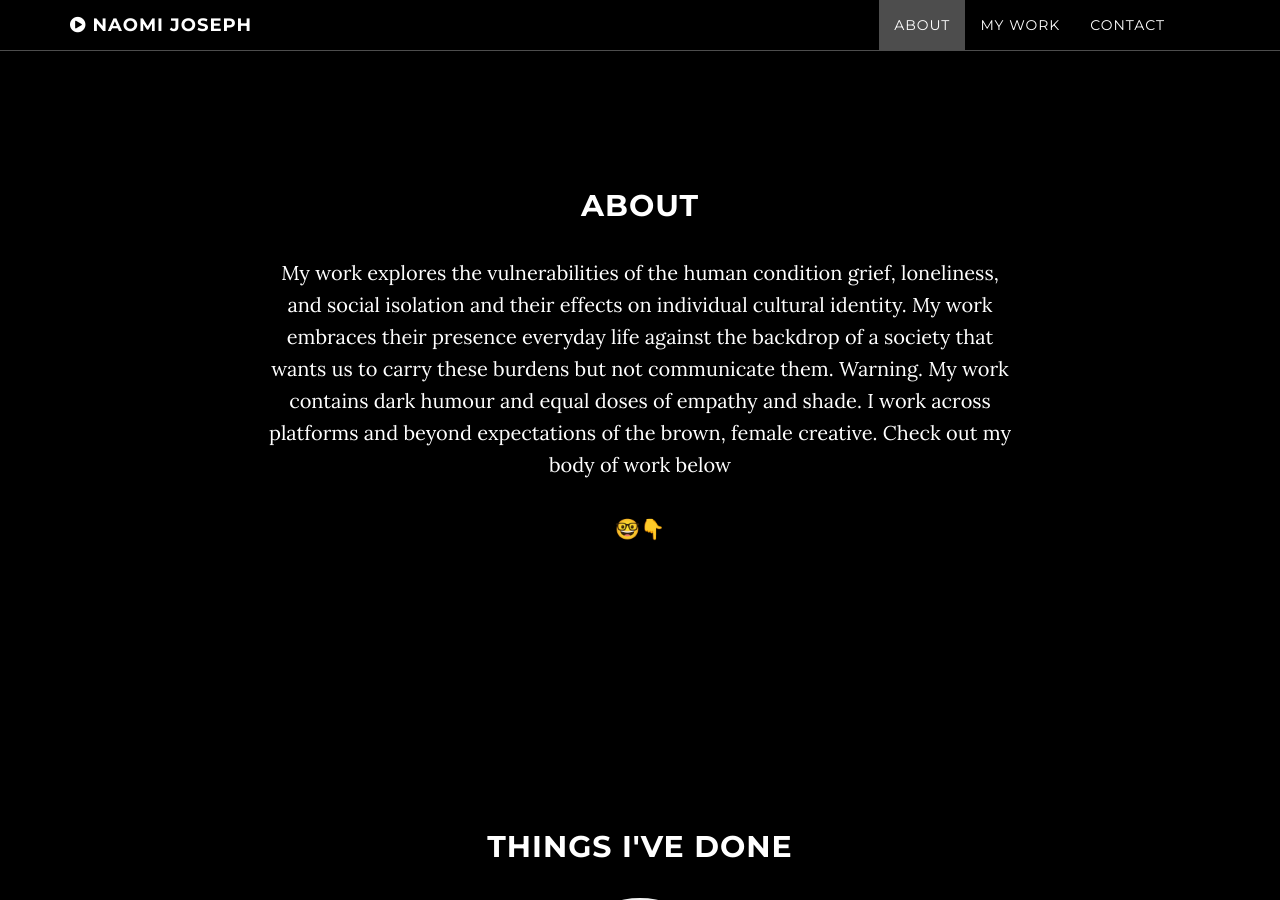
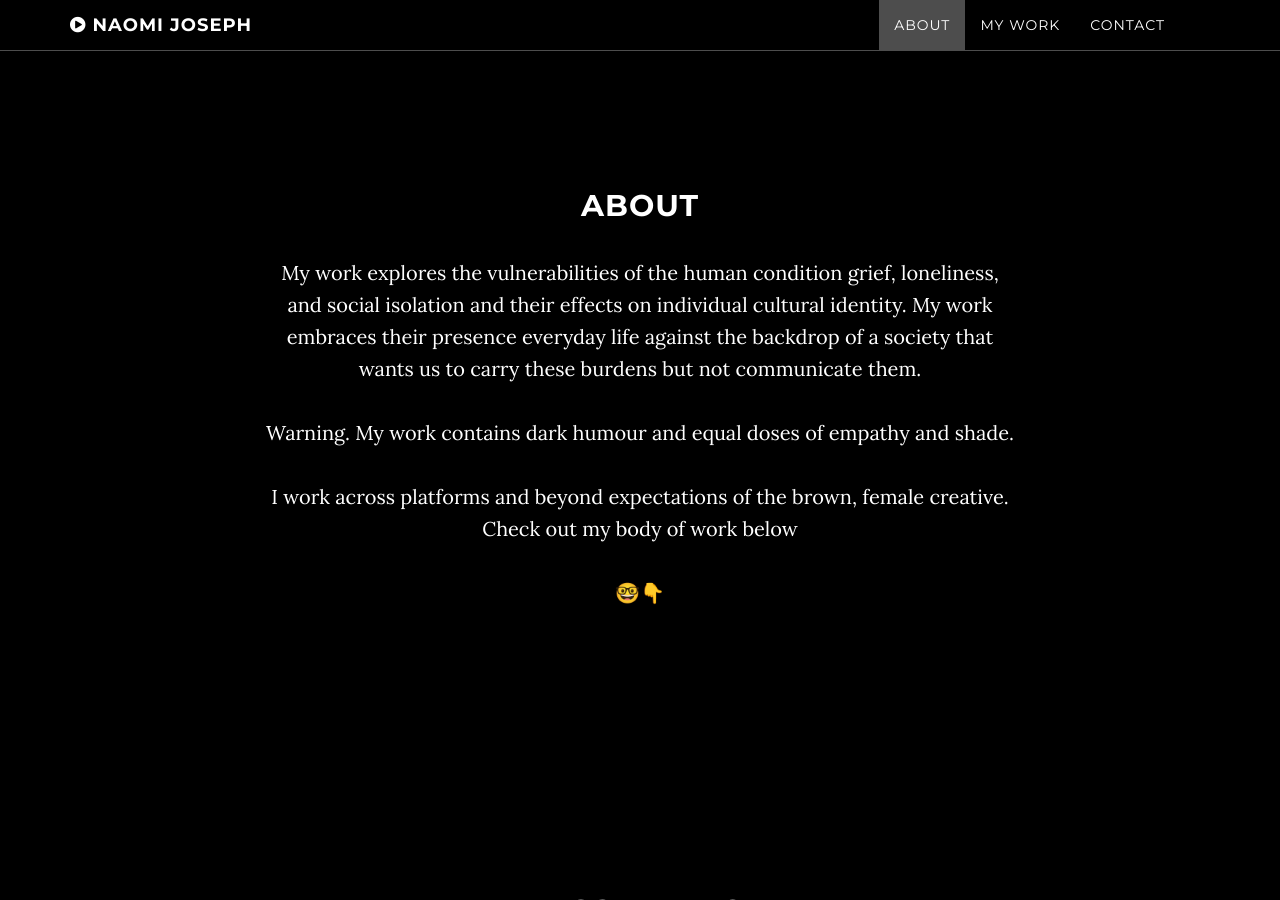
Before and after one commit to NaomiMJ/naomijoseph.me, a Jekyll site: the page built from index.html, in a window 1280 px wide and 900 px high, scrolled down 961 px. Built offline with Jekyll 4.4.1, drawn with Linux system fonts in a browser that asks for light colours.

```diff
--- a/_config.yml
+++ b/_config.yml
@@ -16,4 +16,4 @@ exclude: ["Rakefile", "LICENSE", "readme.markdown"]
 
 career-title: Things I've Done
 
-about: My work explores the vulnerabilities of the human condition grief, loneliness, and social isolation and their effects on individual cultural identity. My work embraces their presence everyday life against the backdrop of a society that wants us to carry these burdens but not communicate them. Warning. My work contains dark humour and equal doses of empathy and shade. I work across platforms and beyond expectations of the brown, female creative. Check out my body of work below <br><br>🤓👇
+about: My work explores the vulnerabilities of the human condition grief, loneliness, and social isolation and their effects on individual cultural identity. My work embraces their presence everyday life against the backdrop of a society that wants us to carry these burdens but not communicate them. <br><br> Warning. My work contains dark humour and equal doses of empathy and shade. <br><br> I work across platforms and beyond expectations of the brown, female creative. Check out my body of work below <br><br>🤓👇
```
